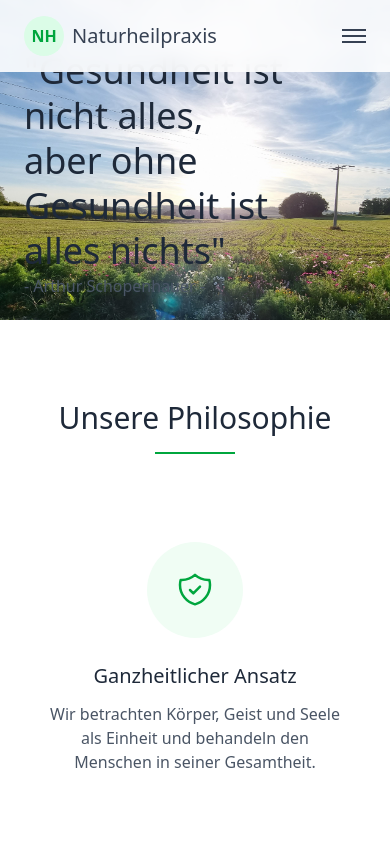
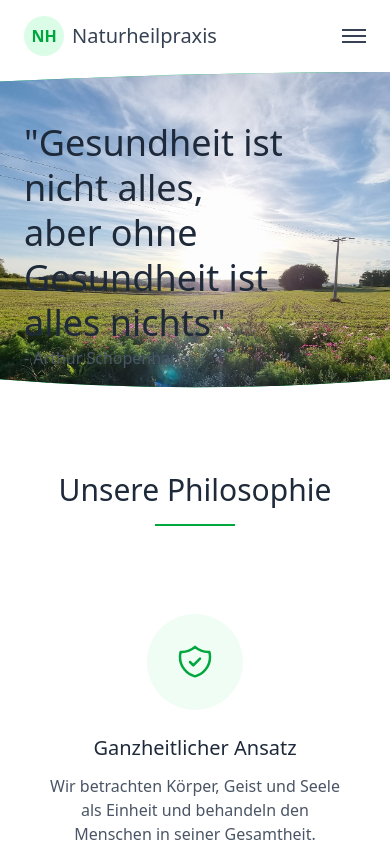
Before and after one commit to sweidner2001/WebsiteHPWeidner, a Next.js app: page /ui/page1 in a window 390 px wide. Shown: the top 844 px of the page. Built offline with nearby package versions, Linux system fonts and the light colour scheme.

Commit message:
Fix: Header height + clipPath

```diff
--- a/src/app/components/header/Header_2.tsx
+++ b/src/app/components/header/Header_2.tsx
@@ -1,6 +1,6 @@
 'use client';
 
-import React, { useState, useEffect } from 'react';
+import React from 'react';
 
 interface Header2Props {
     activeSection: string;
@@ -11,8 +11,9 @@ interface Header2Props {
 
 export default function Header2({ activeSection, isMenuOpen, onMenuToggle, onSectionClick }: Header2Props) {
     return (
-        <nav className="fixed w-full z-50 bg-white/90 backdrop-blur-sm">
-            <div className="container mx-auto px-6 py-4 flex justify-between items-center">
+        <>
+            <nav className="fixed w-full z-50 bg-white/90 backdrop-blur-sm">
+                <div className="container mx-auto px-6 py-4 flex justify-between items-center">
                 <div className="flex items-center space-x-2">
                     <div className="w-10 h-10 rounded-full bg-green-100 flex items-center justify-center">
                         <span className="text-green-600 font-semibold">NH</span>
@@ -67,5 +68,9 @@ export default function Header2({ activeSection, isMenuOpen, onMenuToggle, onSec
                 </div>
             </div>
         </nav>
+
+        {/* Spacer-Element: Reserviert Platz für die fixed Navigation */}
+        <div className="py-9" aria-hidden="true"></div>
+        </>
     );
 }
--- a/src/app/components/hero/HeroSection_2.tsx
+++ b/src/app/components/hero/HeroSection_2.tsx
@@ -1,6 +1,6 @@
 'use client';
 import Image from 'next/image';
-import './hero.css';
+import './hero_2.css';
 import React from "react";
 
 interface HeroSectionProps {
@@ -31,8 +31,29 @@ const HeroSection = ({ onSectionClick }: HeroSectionProps) => {
                 </defs>
             </svg>
 
+
+            {/* SVG clip-path Definition für elegante Bögen oben und unten */}
+            <svg width="0" height="0">
+                <defs>
+                    {/* Nur oben ein Bogen, unten gerade */}
+                    {/*
+                        M 0,0.06 - Start links oben bei 6% von oben
+                        Q 0.5,-0.02 1,0.06 - Bogen nach oben in der Mitte
+                        L 1,1 - Gerade Linie nach rechts unten (100%)
+                        L 0,1 - Gerade Linie nach links unten
+                        Z - Pfad schließen
+                    */}
+                    <clipPath id="curve-clip-horizontal-mobile" clipPathUnits="objectBoundingBox">
+                        {/*<path d="M 0,0.06 Q 0.5,-0.02 1,0.06 L 1,1 L 0,1 Z"/>*/}
+                        {/*<path d="M 0,0.06 Q 0.5,-0.02 1,0.06 L 1,0.94 Q 0.5,1.02 0,0.94 Z"/>*/}
+                        <path d="M 0,0.03 Q 0.5,-0.0 1,0.0 L 1,0.96 Q 0.5,1.01 0,0.96 Z"/>
+                        {/*<path d="M 0,0.00 Q 0.5,-0.0 1,0.0 L 1,0.94 Q 0.5,1.02 0,0.94 Z"/>*/}
+                    </clipPath>
+                </defs>
+            </svg>
+
             {/* Trenn-Abschnitt mit Hintergrundbild */}
-            <section className="relative h-80 md:h-130 w-full overflow-visible">
+            <section id="home" className="relative h-80 md:h-130 w-full overflow-visible">
                 {/* Bild-Container mit clip-path für abgerundete Kanten */}
                 <div className="absolute inset-0 image-clip-horizontal bg-green-500">
                     <Image
--- /dev/null
+++ b/src/app/components/hero/hero_2.css
@@ -0,0 +1,23 @@
+
+.image-clip-horizontal img {
+    /*object-position: center center;*/
+    object-fit: cover;
+}
+
+.image-clip-horizontal {
+    overflow: hidden;
+}
+
+.image-clip-horizontal {
+    clip-path: url(#curve-clip-horizontal-mobile) !important;
+}
+
+@media (min-width: 768px) {
+    .image-clip-horizontal {
+        clip-path: url(#curve-clip-horizontal) !important;
+    }
+
+    /*.image-clip-horizontal img {*/
+    /*    object-position: center center;*/
+    /*}*/
+}
--- a/src/app/globals.css
+++ b/src/app/globals.css
@@ -6,6 +6,7 @@
   --font-geist-mono: monospace;             /* Dummy fallback */
   --background: #ffffff;
   --foreground: #171717;
+  --header-height: 72px; /* Header Höhe - zentral änderbar */
 }
 
 /*@theme {*/
--- a/src/app/ui/page1/page.css
+++ b/src/app/ui/page1/page.css
@@ -36,19 +36,19 @@
 
 
 
-.image-clip-horizontal img {
-    /*object-position: center center;*/
-    object-fit: cover;
-}
+/*.image-clip-horizontal img {*/
+/*    !*object-position: center center;*!*/
+/*    object-fit: cover;*/
+/*}*/
 
-.image-clip-horizontal {
-    overflow: hidden;
-}
+/*.image-clip-horizontal {*/
+/*    overflow: hidden;*/
+/*}*/
 
 @media (min-width: 768px) {
-    .image-clip-horizontal {
-        clip-path: url(#curve-clip-horizontal) !important;
-    }
+    /*.image-clip-horizontal {*/
+    /*    clip-path: url(#curve-clip-horizontal) !important;*/
+    /*}*/
 
     /*.image-clip-horizontal img {*/
     /*    object-position: center center;*/
```
Also changed, not shown: src/app/components/hero/HeroSection.tsx (+0 -17 lines).
